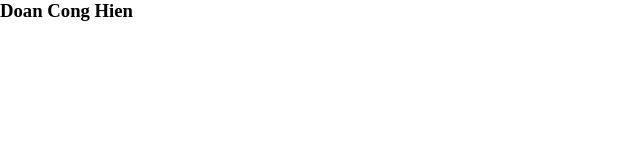
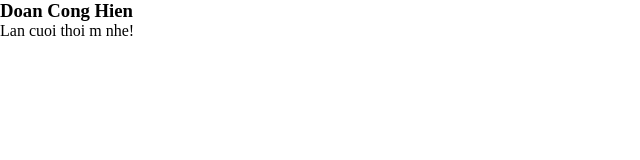
Before and after one commit to doanconghien/BSProjects, a plain HTML site: page index.html in a window 1280 px wide. Shown: the whole page, without its empty margins (0-640 px from the left). Drawn offline with Linux system fonts and the light colour scheme.

Commit message:
Lan cuoi day code

```diff
--- a/index.html
+++ b/index.html
@@ -11,5 +11,6 @@
 </head>
 <body>
     <h3>Doan Cong Hien</h3>
+    <p>Lan cuoi thoi m nhe!</p>
 </body>
 </html>
```
